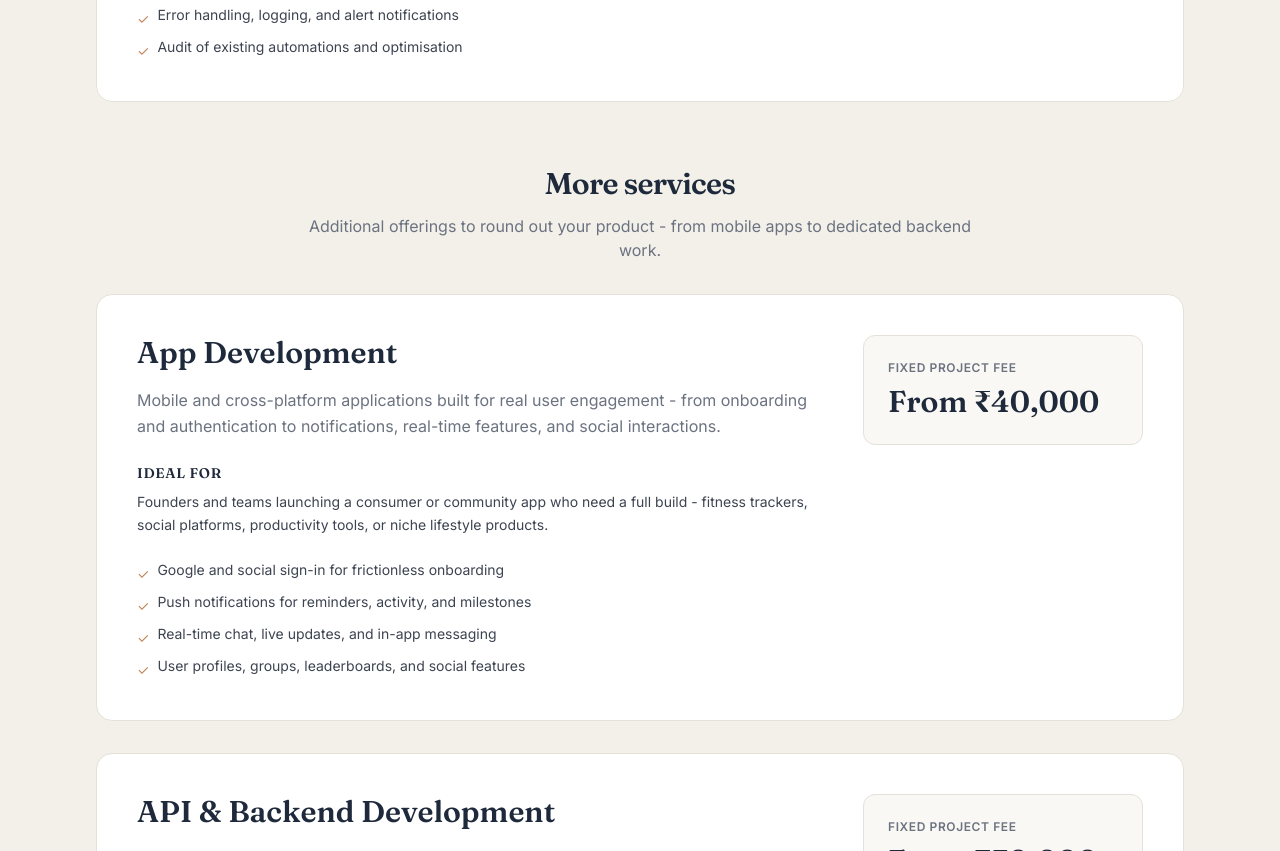
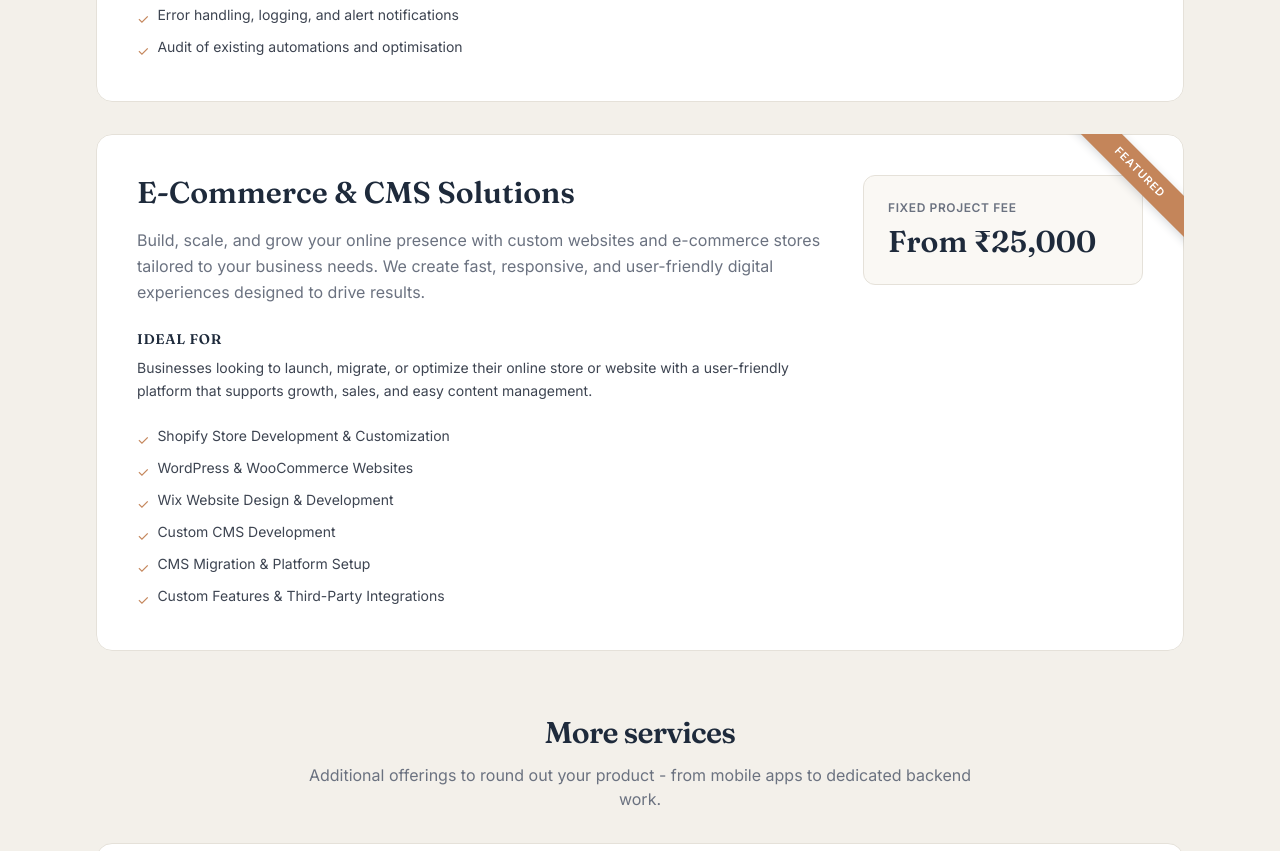
Before and after one commit to Sajal91/freelance-portfolio, a React (Vite) app: page /services in a window 1280 px wide. Shown: the part 1820-2671 px from the top of the page. Built offline with nearby package versions, Linux system fonts and the light colour scheme.

Commit message:
ecom services added.

```diff
--- a/src/content/contact.ts
+++ b/src/content/contact.ts
@@ -34,8 +34,9 @@ export const formFields = {
       'Web / Full-Stack Development',
       'App Development',
       'AI Automation',
+      'Workflow Automation',
+      'E-Commerce & CMS Solutions',
       'API / Backend Development',
-      'Workflow Automation',
       'Not sure yet',
     ],
   },
--- a/src/content/services.ts
+++ b/src/content/services.ts
@@ -70,6 +70,28 @@ export const services: ServiceDetail[] = [
     featured: true,
   },
   {
+    id: 'ecom-cms',
+    title: 'E-Commerce & CMS Solutions',
+    description:
+      'Build, scale, and grow your online presence with custom websites and e-commerce stores tailored to your business needs. We create fast, responsive, and user-friendly digital experiences designed to drive results.',
+    idealFor:
+      'Businesses looking to launch, migrate, or optimize their online store or website with a user-friendly platform that supports growth, sales, and easy content management.',
+    pricing: {
+      model: 'Fixed project fee',
+      from: '₹25,000',
+      // note: 'Scope depends on endpoints and integrations.',
+    },
+    features: [
+      'Shopify Store Development & Customization',
+      'WordPress & WooCommerce Websites',
+      'Wix Website Design & Development',
+      'Custom CMS Development',
+      'CMS Migration & Platform Setup',
+      'Custom Features & Third-Party Integrations',
+    ],
+    featured: true,
+  },
+  {
     id: 'app-development',
     title: 'App Development',
     description:
@@ -106,7 +128,7 @@ export const services: ServiceDetail[] = [
       'Authentication, middleware, and error handling',
       'Third-party API integrations and webhook handling',
     ],
-  },
+  }
 ]
 
 export const featuredServices = services.filter((service) => service.featured)
```
